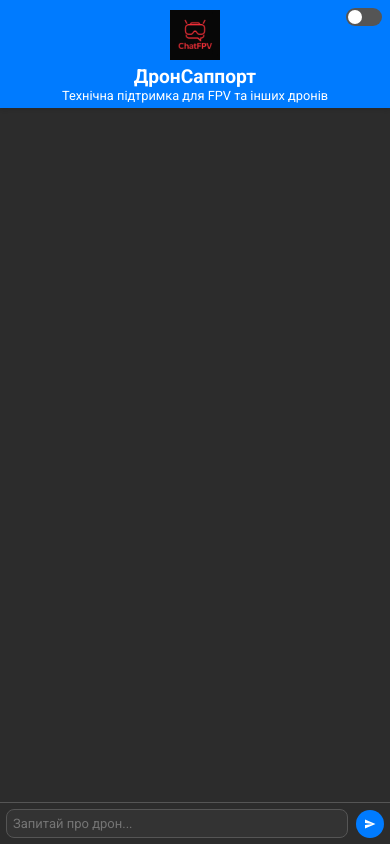
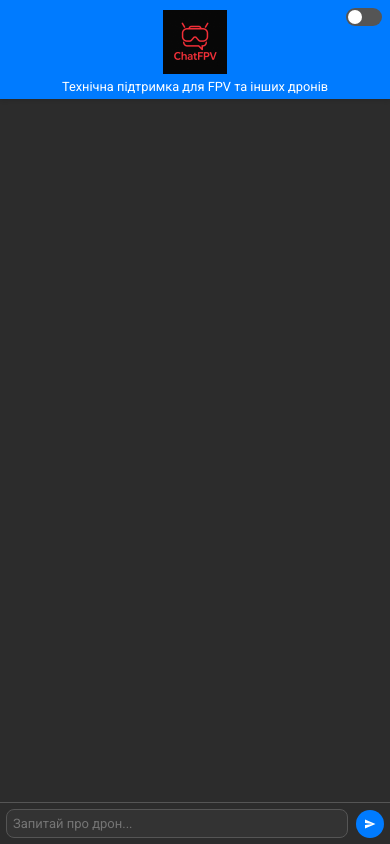
Before and after one commit to Mo-Love/chatFPV_v1, a website: page index.html in a window 390 px wide. Drawn offline with Linux system fonts and the light colour scheme.

Commit message:
Update index.html

```diff
--- a/index.html
+++ b/index.html
@@ -4,7 +4,7 @@
   <meta charset="UTF-8">
   <meta name="viewport" content="width=device-width, initial-scale=1.0, maximum-scale=1.0, user-scalable=no">
   <title>ДронСаппорт - Техпідтримка дронів</title>
-  <link rel="icon" type="image/png" href="/logo.png">
+  <link rel="icon" type="image/png" href="/logo.png?v=1">
   <link href="https://fonts.googleapis.com/css2?family=Roboto:wght@400;700&display=swap" rel="stylesheet">
   <style>
     * {
@@ -38,7 +38,8 @@
       transform: translateY(-100%);
     }
     .header img {
-      width: 60px;
+      width: 80px;
+      height: 80px;
       margin: 5px auto;
       display: block;
       loading: lazy;
@@ -137,7 +138,7 @@
       justify-content: center;
       cursor: pointer;
       transition: transform 0.2s, background 0.2s;
-      padding: 8px; /* Збільшена область натискання */
+      padding: 8px;
     }
     .send-button:hover {
       transform: scale(1.1);
@@ -168,7 +169,7 @@
       position: relative;
       cursor: pointer;
       transition: background 0.3s;
-      touch-action: manipulation; /* Для сенсорних екранів */
+      touch-action: manipulation;
     }
     .theme-toggle label::after {
       content: '';
@@ -203,10 +204,8 @@
         padding: 0.3rem;
       }
       .header img {
-        width: 50px;
-      }
-      .header h1 {
-        font-size: 1.2rem;
+        width: 64px;
+        height: 64px;
       }
       .header p {
         font-size: 0.8rem;
@@ -259,8 +258,7 @@
 </head>
 <body class="dark">
   <div class="header">
-    <img src="/logo.png" alt="Логотип ДронСаппорт" loading="lazy">
-    <h1>ДронСаппорт</h1>
+    <img src="/logo.png?v=1" alt="Логотип ДронСаппорт" loading="lazy">
     <p>Технічна підтримка для FPV та інших дронів</p>
     <div class="theme-toggle">
       <input type="checkbox" id="themeSwitch" onchange="toggleTheme()">
```
